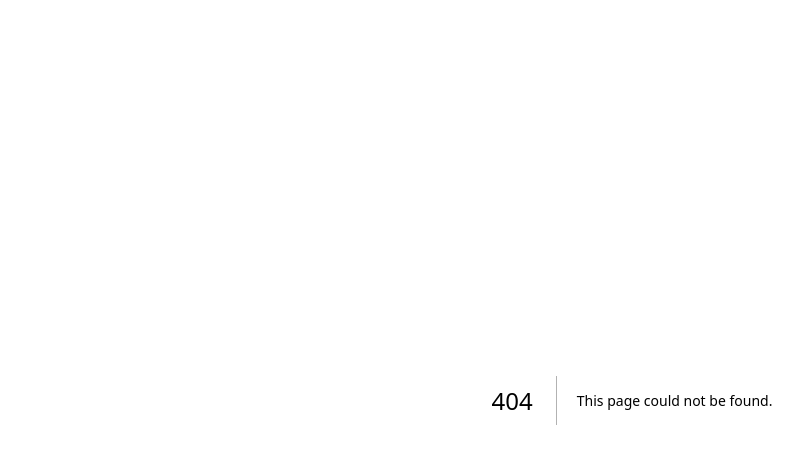
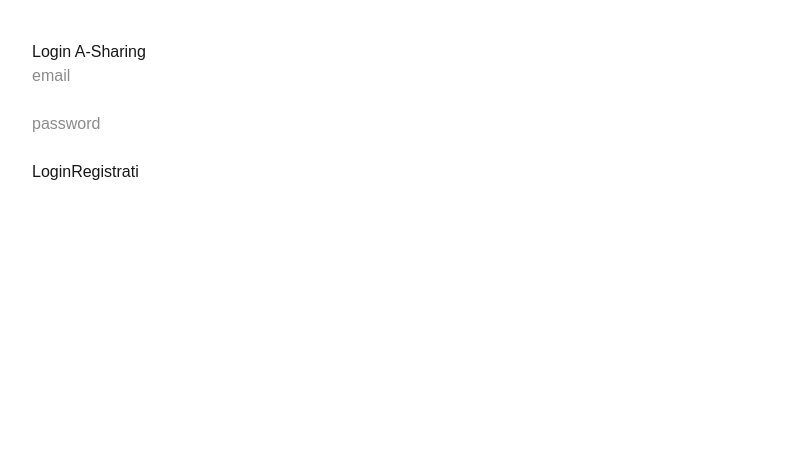
Before and after one commit to ilcreminotozzo/A-Sharing, a Next.js app: page /login in a window 1280 px wide. Before the commit this address had no page. Shown: the top 464 px of the page, without its empty margins (8-811 px from the left). Built offline with nearby package versions, Linux system fonts and the light colour scheme.

Commit message:
add supabase auth

```diff
--- /dev/null
+++ b/app/login/page.tsx
@@ -0,0 +1,53 @@
+"use client";
+
+import { useState } from "react";
+import { supabase } from "@/lib/supabase";
+
+export default function Login() {
+  const [email, setEmail] = useState("");
+  const [password, setPassword] = useState("");
+
+  async function login() {
+    const { error } = await supabase.auth.signInWithPassword({
+      email,
+      password,
+    });
+
+    if (error) alert(error.message);
+    else alert("Login OK");
+  }
+
+  async function register() {
+    const { error } = await supabase.auth.signUp({
+      email,
+      password,
+    });
+
+    if (error) alert(error.message);
+    else alert("Account creato!");
+  }
+
+  return (
+    <div style={{ padding: 40 }}>
+      <h1>Login A-Sharing</h1>
+
+      <input
+        placeholder="email"
+        onChange={(e) => setEmail(e.target.value)}
+      />
+
+      <br /><br />
+
+      <input
+        type="password"
+        placeholder="password"
+        onChange={(e) => setPassword(e.target.value)}
+      />
+
+      <br /><br />
+
+      <button onClick={login}>Login</button>
+      <button onClick={register}>Registrati</button>
+    </div>
+  );
+}
--- /dev/null
+++ b/lib/supabase.ts
@@ -0,0 +1,6 @@
+import { createClient } from "@supabase/supabase-js";
+
+export const supabase = createClient(
+  "https://gyvnbxhakzhkzdgeyhbu.supabase.co",
+  "sb_publishable_SDzu5nXiBqUnP4pXHjSjQA_ughKBB2F"
+);
--- a/package.json
+++ b/package.json
@@ -9,6 +9,7 @@
     "lint": "eslint"
   },
   "dependencies": {
+    "@supabase/supabase-js": "^2.103.3",
     "next": "16.2.4",
     "react": "19.2.4",
     "react-dom": "19.2.4"
```
Also changed, not shown: 1 other file (tests, documents, lock files or other folders).
